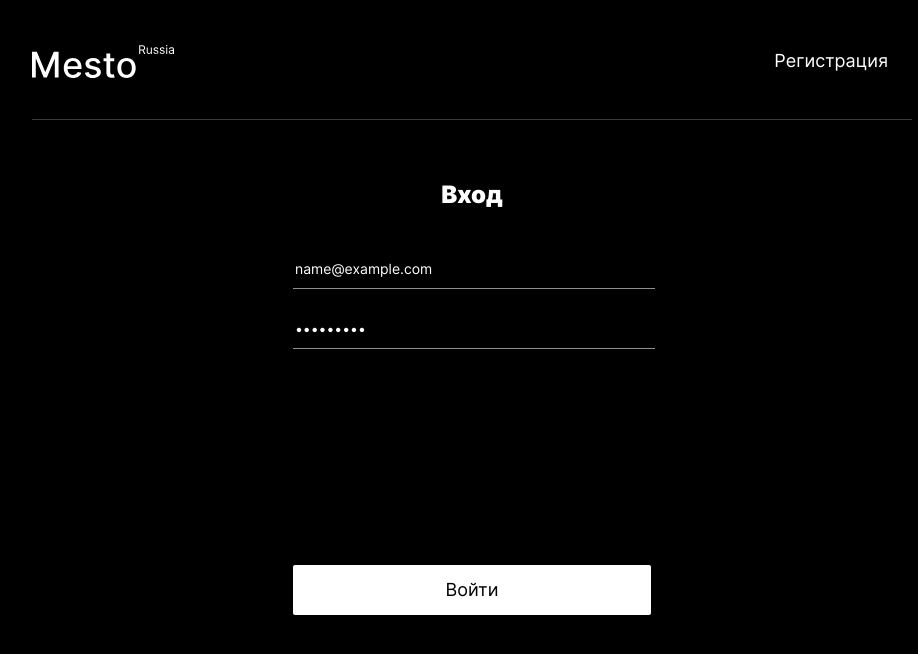
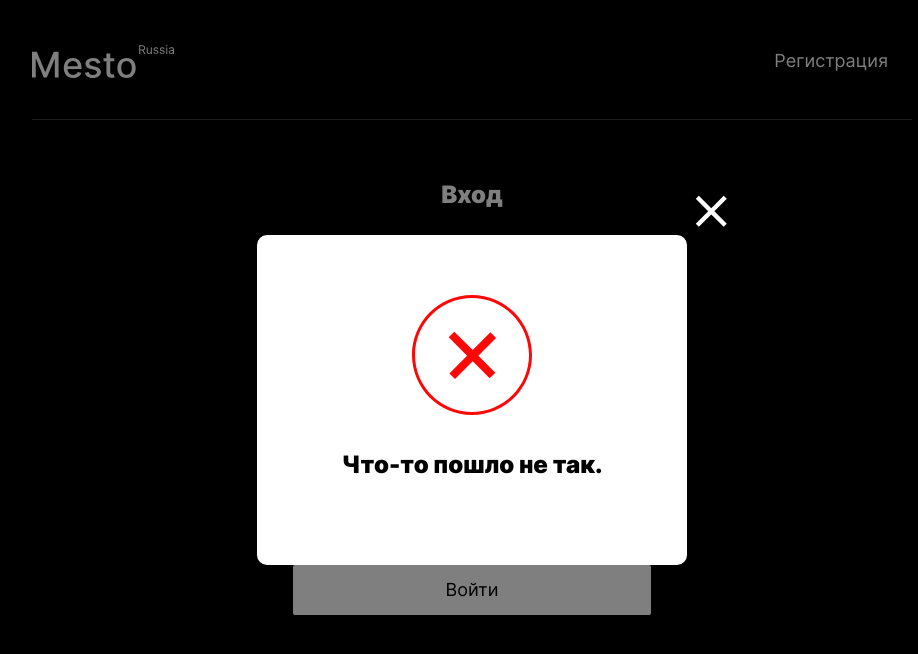
Before and after one commit to writing-kisa/react-mesto-auth, a React (Create React App) app: page /sign-in in a window 1280 px wide. Both pictures are taken after typing "name@example.com", "Sample123" into the empty fields and a click on the button "Войти". Shown: the top 654 px of the page, without its empty margins (168-1086 px from the left). Built offline with nearby package versions, Linux system fonts and the light colour scheme; no server answers.

Commit message:
модальное окно появляется при регистрации — в обоих случаях (успеха и ошибки), в логине нет

```diff
--- a/src/blocks/logstatus/logstatus.css
+++ b/src/blocks/logstatus/logstatus.css
@@ -5,9 +5,7 @@
   left: 0;
   right: 0;
   background-color: rgba(0, 0, 0, 0.5);
-  /* visibility: hidden; */
   transition: opacity 0.5s linear, visibility 0.5s linear;
   display: flex;
   justify-content: center;
-  /* opacity: 0; */
 }
--- a/src/components/AuthForm.js
+++ b/src/components/AuthForm.js
@@ -1,7 +1,5 @@
 import React from "react";
 import { Link } from "react-router-dom";
-// import CorrectAuth from "./CorrectAuth";
-// import ErrorAuth from "./ErrorAuth";
 
 function AuthForm(props) {
 
@@ -44,8 +42,6 @@ function AuthForm(props) {
           </Link>
         </div>
       </div>
-      {/* <CorrectAuth /> */}
-      {/* <ErrorAuth /> */}
     </>
   );
 }
--- a/src/components/InfoTooltip.js
+++ b/src/components/InfoTooltip.js
@@ -1,12 +1,22 @@
 import React from "react";
+import correct from "./../images/log_correct.svg";
+import error from "./../images/log_error.svg";
 
 function InfoTooltip(props) {
+  const imageLink = props.isSuccessful ? correct : error;
+  const title = props.isSuccessful
+    ? "Вы успешно зарегистрировались!"
+    : "Что-то пошло не так.";
+
   return (
     <div className="logstatus">
       <div className="logstatus__container">
-        <img className="logstatus__image" src={props.imageLink}></img>
-        <p className="logstatus__title">{props.title}</p>
-        <button className="logstatus__close-button"></button>
+        <img className="logstatus__image" src={imageLink} alt="status" />
+        <p className="logstatus__title">{title}</p>
+        <button
+          className="logstatus__close-button"
+          onClick={props.onClose}
+        ></button>
       </div>
     </div>
   );
--- a/src/components/Login.js
+++ b/src/components/Login.js
@@ -3,10 +3,14 @@ import AuthForm from "./AuthForm";
 import Header from "./Header";
 import * as UserAuth from "./UserAuth";
 import { useNavigate } from "react-router-dom";
+import InfoTooltip from "./InfoTooltip";
 
 function Login(props) {
   const [userEmail, setUserEmail] = useState("");
   const [password, setPassword] = useState("");
+
+  const [isSuccessful, setIsSuccessful] = useState(false); //стейт-переменная для определения успешности авторизации
+  const [isTooltipOpen, setIsTooltipOpen] = useState(false); ////стейт-переменная для открытия модального окна
 
   // console.log(userEmail); //данные приходят
   // console.log(password); //данные приходят
@@ -31,7 +35,6 @@ function Login(props) {
       .then((data) => {
         // console.log("полученная дата при авторизации ===>", data); //сюда попадает токен {token: 'кодмногозначительный'}
         // console.log("data.token это====>", data.token); //undefined
-
         if (data.token) {
           setUserEmail("");
           setPassword("");
@@ -39,11 +42,14 @@ function Login(props) {
           navigate("/", { replace: true });
         }
       })
-
       .catch((err) => {
+        setIsTooltipOpen(true); //открываем модальное окно ЧТО-ТО ПОШЛО НЕ ТАК
+        setIsSuccessful(false);
         console.log(err);
       });
   }
+
+  console.log(isTooltipOpen, isSuccessful);
 
   return (
     <>
@@ -59,6 +65,12 @@ function Login(props) {
         handleChange={handleChange}
         onSubmit={handleSubmit}
       />
+      {isTooltipOpen && (
+        <InfoTooltip
+          isSuccessful={isSuccessful}
+          onClose={() => setIsTooltipOpen(false)} // функция для закрытия модального окна
+        />
+      )}
     </>
   );
 }
--- a/src/components/Register.js
+++ b/src/components/Register.js
@@ -3,6 +3,7 @@ import { useNavigate } from "react-router-dom";
 import AuthForm from "./AuthForm";
 import Header from "./Header";
 import * as UserAuth from "./UserAuth";
+import InfoTooltip from "./InfoTooltip";
 
 function Register() {
   const [userEmail, setUserEmail] = useState("");
@@ -10,6 +11,9 @@ function Register() {
 
   // console.log(userEmail); //данные приходят
   // console.log(password); //данные приходят
+
+  const [isSuccessful, setIsSuccessful] = useState(false); //стейт-переменная для определения успешности авторизации
+  const [isTooltipOpen, setIsTooltipOpen] = useState(false); ////стейт-переменная для открытия модального окна
 
   const navigate = useNavigate();
 
@@ -30,12 +34,24 @@ function Register() {
 
     UserAuth.register(userEmail, password)
       .then((res) => {
+        setIsTooltipOpen(true); //открываем модальное окно ВСЕ ПРОШЛО УСПЕШНО работает корректно благодаря установлению таймера
+        setIsSuccessful(true);
+        setTimeout(() => {
         navigate("/sign-in", { replace: true });
+      }, 2000); // сделаю задержку, чтобы увидеть модальное окно об успешной регистрации
       })
       .catch((err) => {
+        setIsTooltipOpen(true); //открываем модальное окно ЧТО-ТО ПОШЛО НЕ ТАК.... – РАБОТАЕТ КОРРЕКТНО
+        setIsSuccessful(false);
         console.log(err);
       });
   }
+
+  console.log(
+    "isTooltipOpen, isSuccessful это ====>",
+    isTooltipOpen,
+    isSuccessful
+  ); //всегда false!
 
   return (
     <>
@@ -53,6 +69,12 @@ function Register() {
         handleChange={handleChange}
         onSubmit={handleSubmit}
       />
+      {isTooltipOpen && (
+        <InfoTooltip
+          isSuccessful={isSuccessful}
+          onClose={() => setIsTooltipOpen(false)} // функция для закрытия модального окна
+        />
+      )}
     </>
   );
 }
```
Also changed, not shown: src/components/App.js (+2 -6 lines), src/components/CorrectAuth.js (deleted, +0 -9 lines), src/components/ErrorAuth.js (deleted, +0 -14 lines), src/utils/token.js (deleted, +0 -17 lines).
